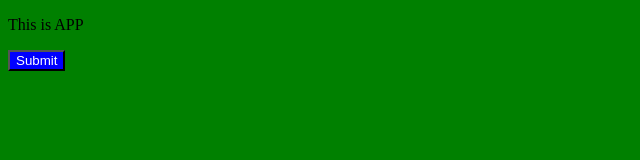
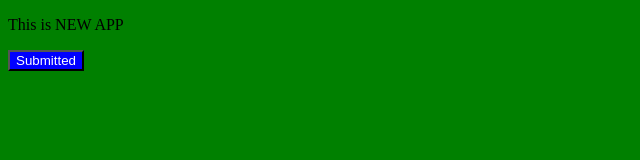
Before and after one commit to tritran14/git-practice, a plain HTML site: page index.html in a window 1280 px wide. Shown: the full height of the page, 0-640 px from the left. Drawn offline with Linux system fonts and the light colour scheme.

Commit message:
Update index.html

```diff
--- a/index.html
+++ b/index.html
@@ -9,7 +9,7 @@
     <link rel="stylesheet" href="index2.css">
 </head>
 <body>
-    <p>This is APP</p>
-    <button>Submit</button>
+    <p>This is NEW APP</p>
+    <button>Submitted</button>
 </body>
 </html>
```
